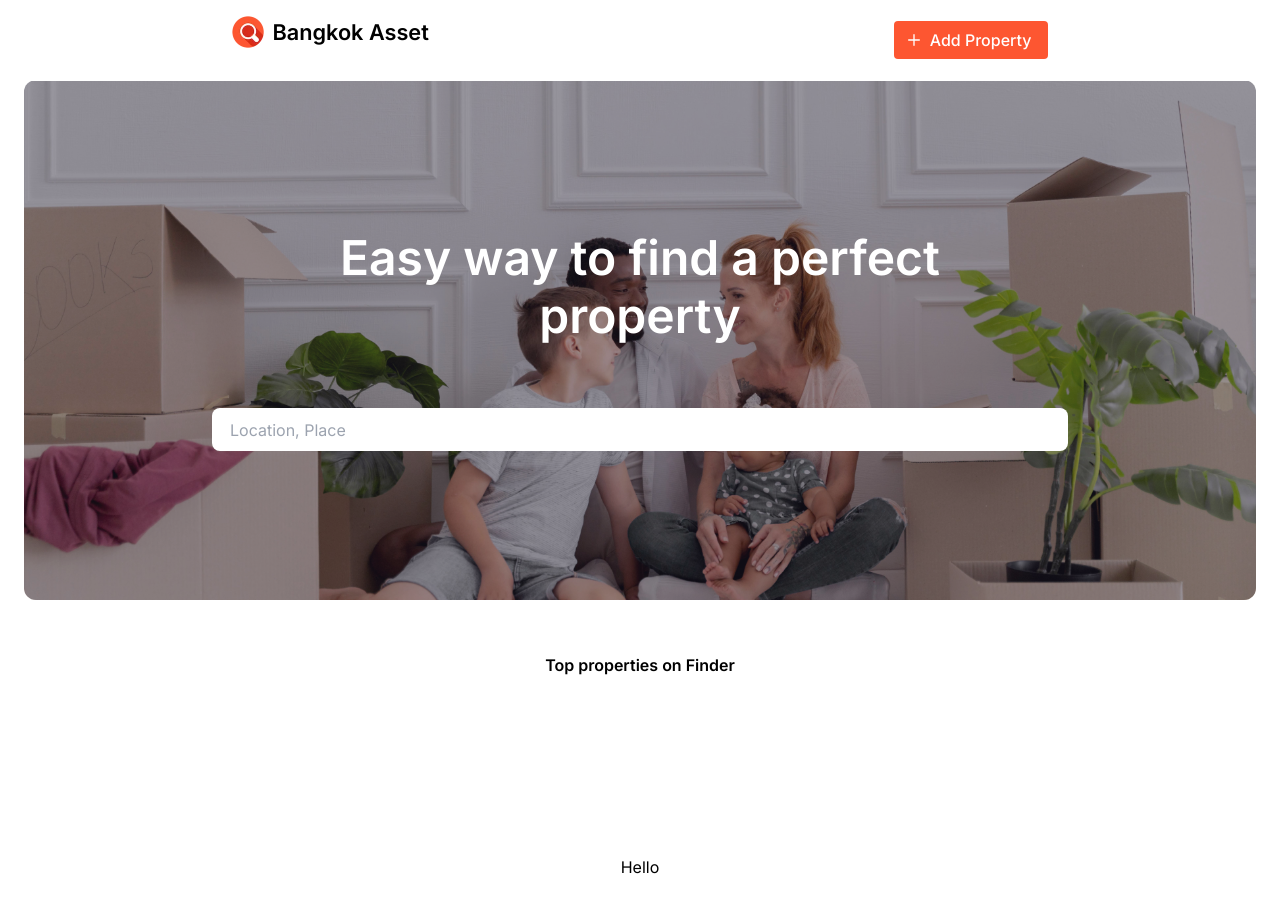
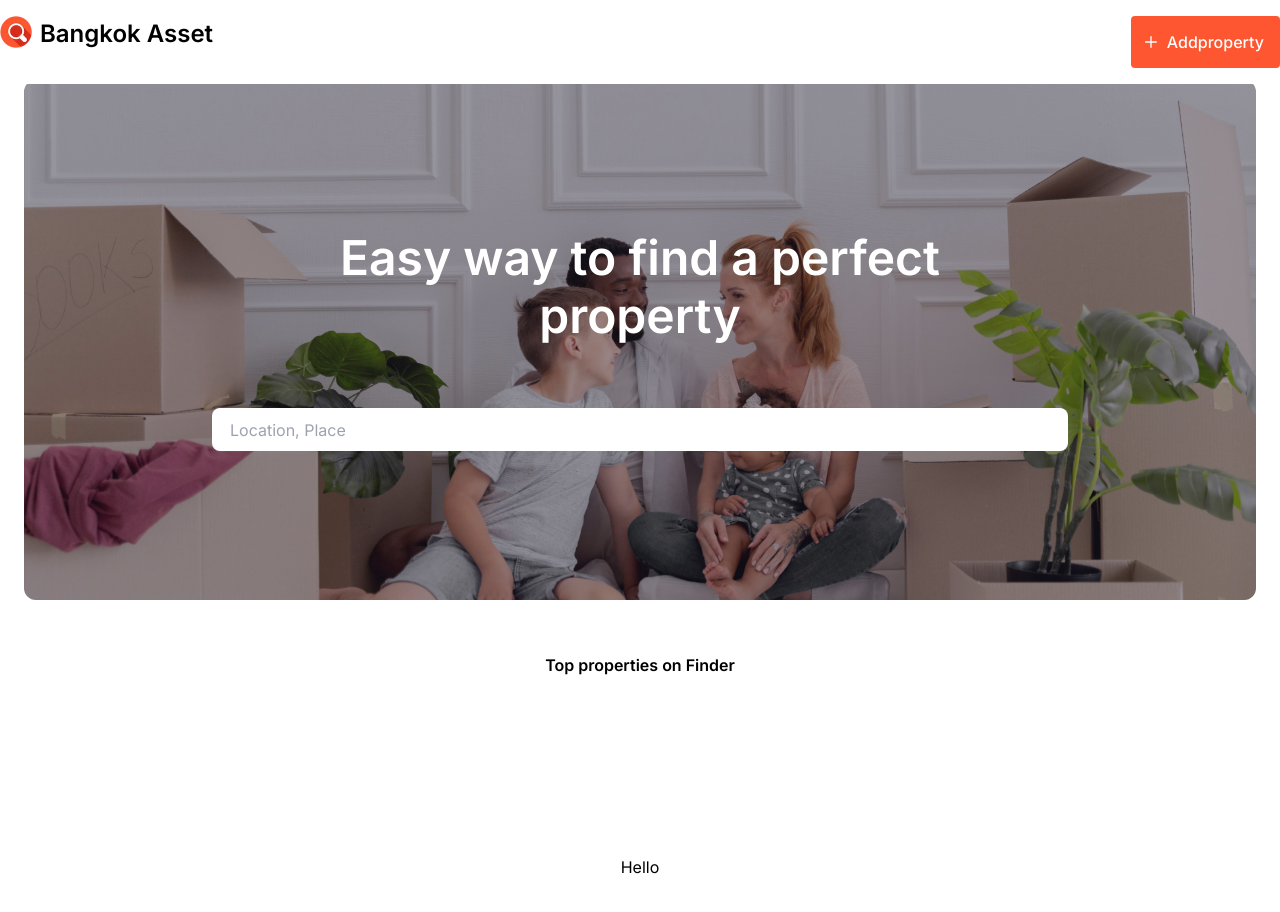
Before and after one commit to nata-non/Takehome, a Next.js app: page / in a window 1280 px wide. Shown: the top 912 px of the page. Built offline with nearby package versions, Linux system fonts and the light colour scheme.

Commit message:
fix: navbar button position

```diff
--- a/src/components/navBar.tsx
+++ b/src/components/navBar.tsx
@@ -1,10 +1,10 @@
-import Logo from "../../public/assets/logo";
 import Image from "next/image";
 
 export default function NavBar() {
   return (
-    <div className="flex fixed top-0 min-w-full justify-between bg-white py-4 z-50">
-      <div className="flex gap-2 cursor-pointer m-auto">
+    <div className="flex fixed top-0 min-w-full bg-white py-4 z-50">
+      <div className="flex justify-between mx-auto w-full max-w-[1300px] ">
+        <div className="flex gap-2 cursor-pointer">
           <div>
             <Image
               src="/assets/searchIcon.webp"
@@ -14,11 +14,9 @@ export default function NavBar() {
               priority
             />
           </div>
-
-        <h1 className="text-[21.69px] font-semibold mb-4">Bangkok Asset</h1>
+          <h1 className="text-[1.5rem] font-semibold mb-4">Bangkok Asset</h1>
         </div>
-      <div className="flex m-auto">
-        <button className="bg-[#fd5631] hover:bg-[#fd390e] hover:shadow-lg hover:shadow-[#fd5631]/30 text-white font-medium py-[6.8px] px-4 rounded transition-all duration-200 ease-in-out flex items-center justify-center">
+        <div className="flex bg-[#fd5631] hover:bg-[#fd390e] cursor-pointer hover:shadow-lg hover:shadow-[#fd5631]/30 text-white font-medium px-4 rounded transition-all duration-200 ease-in-out items-center justify-center">
           <svg
             className="mr-2 -ml-1 w-4 h-4"
             fill="none"
@@ -33,8 +31,8 @@ export default function NavBar() {
               d="M12 4v16m8-8H4"
             ></path>
           </svg>
-          Add Property
-        </button>
+          <p>Addproperty</p>
+        </div>
       </div>
     </div>
   );
```
Lines whose indentation alone changed are shown as unchanged.
